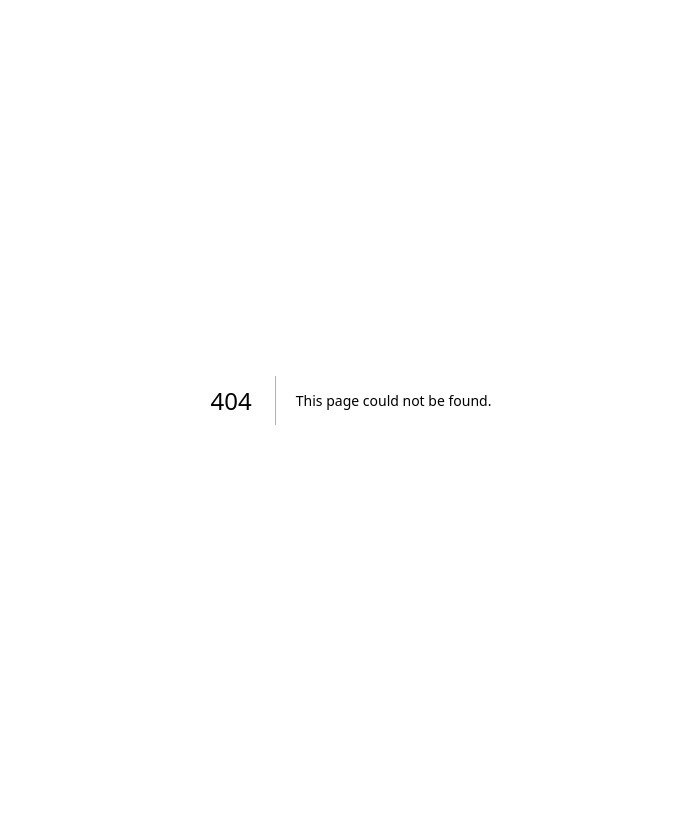
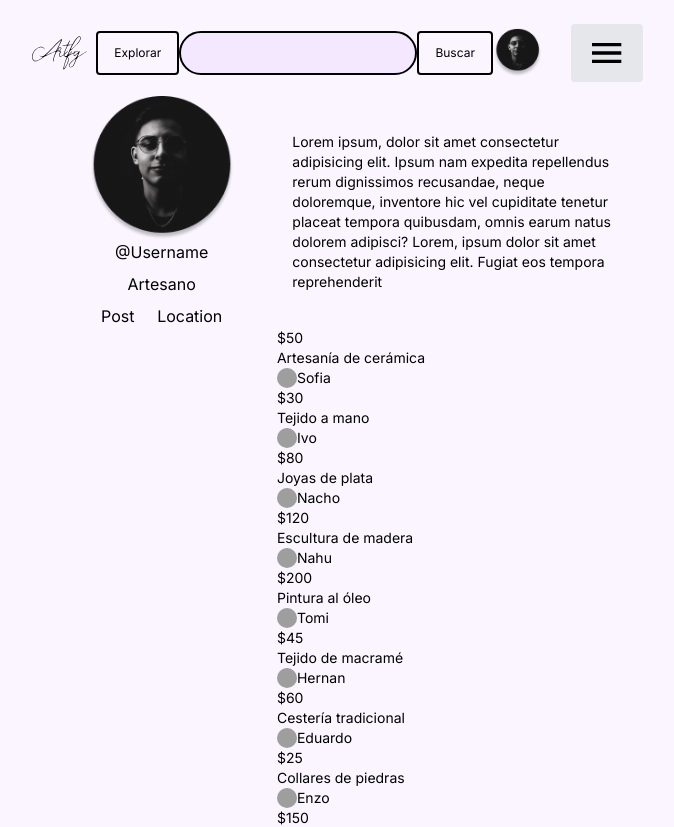
Before and after one commit to ignaciocenni/Artify, a Next.js app: page /profile in a window 1280 px wide. Before the commit this address had no page. Shown: the top 827 px of the page, without its empty margins (289-963 px from the left). Before the commit the page ends 800 px from the top, so only its background shows below. Built offline with nearby package versions, Linux system fonts and the light colour scheme; grey boxes are pictures that could not be loaded.

Commit message:
feat(app/profile): feat profile page;

```diff
--- /dev/null
+++ b/app/profile/page.jsx
@@ -0,0 +1,36 @@
+import Cards from "@/Components/Cards";
+import NavBar from "@/Components/NavBar";
+import Image from "next/image";
+import Link from "next/link";
+
+export default function Profile() {
+  return (
+    <div className="z-10">
+      <NavBar />
+      <div className="flex justify-center items-center w-full">
+        <div className="flex w-2/4 justify-evenly">
+            <div className="flex justify-center flex-col items-center">
+                <Image src="/images/me-194.9x150.png" width={144} height={144} />
+                <h1 className="pb-2">@Username</h1>
+                <p className="pb-2">Artesano</p>
+                <div className="flex w-full justify-around">
+                    <Link href="/">Post</Link>
+                    <Link href="/">Location</Link>
+                </div>
+            </div>
+            <div className="flex w-2/4 items-center">
+                <p className="text-sm">Lorem ipsum, dolor sit amet consectetur adipisicing elit.
+                Ipsum nam expedita repellendus rerum dignissimos recusandae,
+                neque doloremque, inventore hic vel cupiditate tenetur placeat
+                tempora quibusdam, omnis earum natus dolorem adipisci? Lorem,
+                 ipsum dolor sit amet consectetur adipisicing elit. Fugiat eos
+                  tempora reprehenderit </p>
+            </div>
+        </div>
+      </div>
+      <div className="flex justify-center items-center w-full">
+        <Cards />
+      </div>
+    </div>
+  );
+}
```
Also changed, not shown: public/images/me-194.9x150.png (added).
